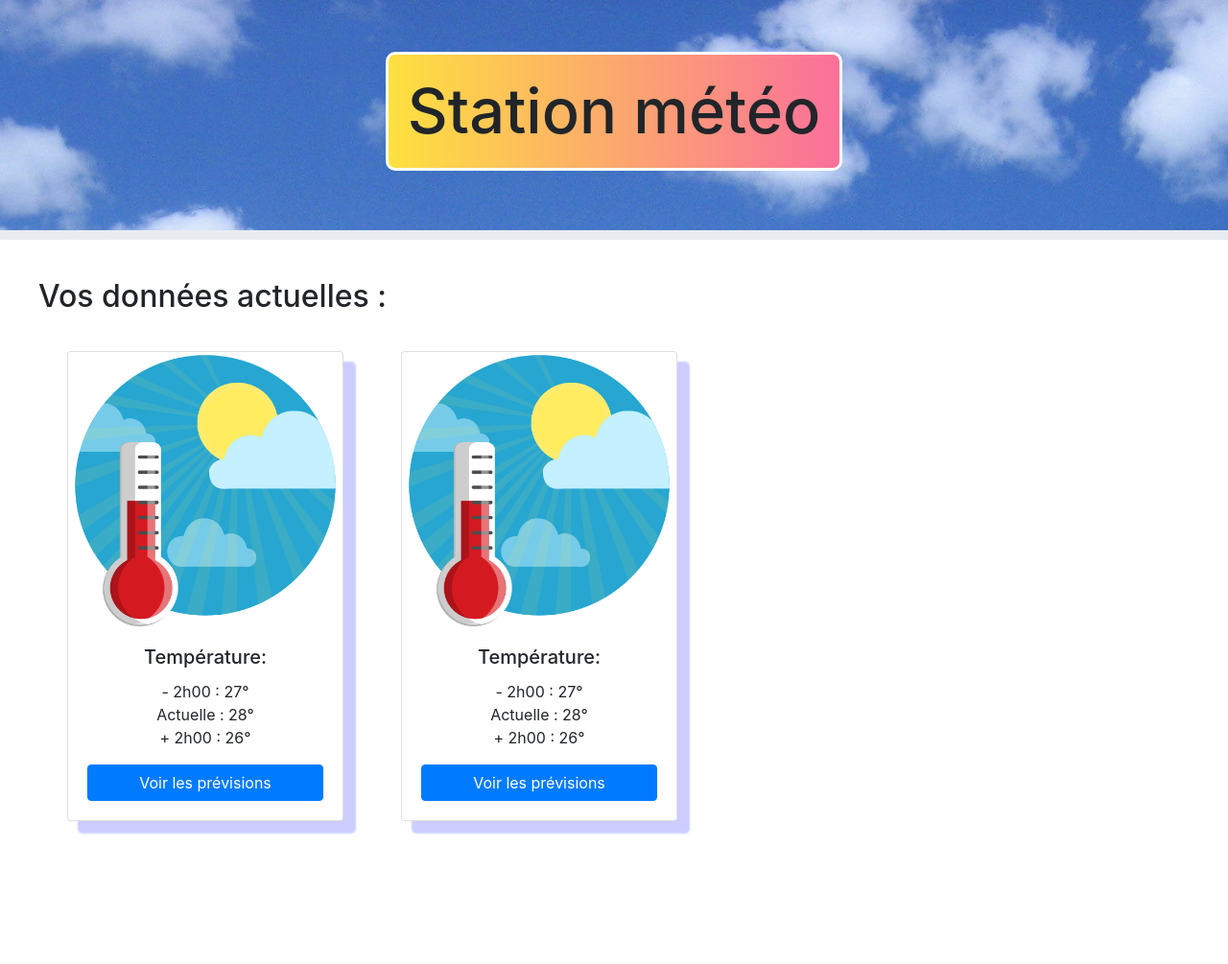
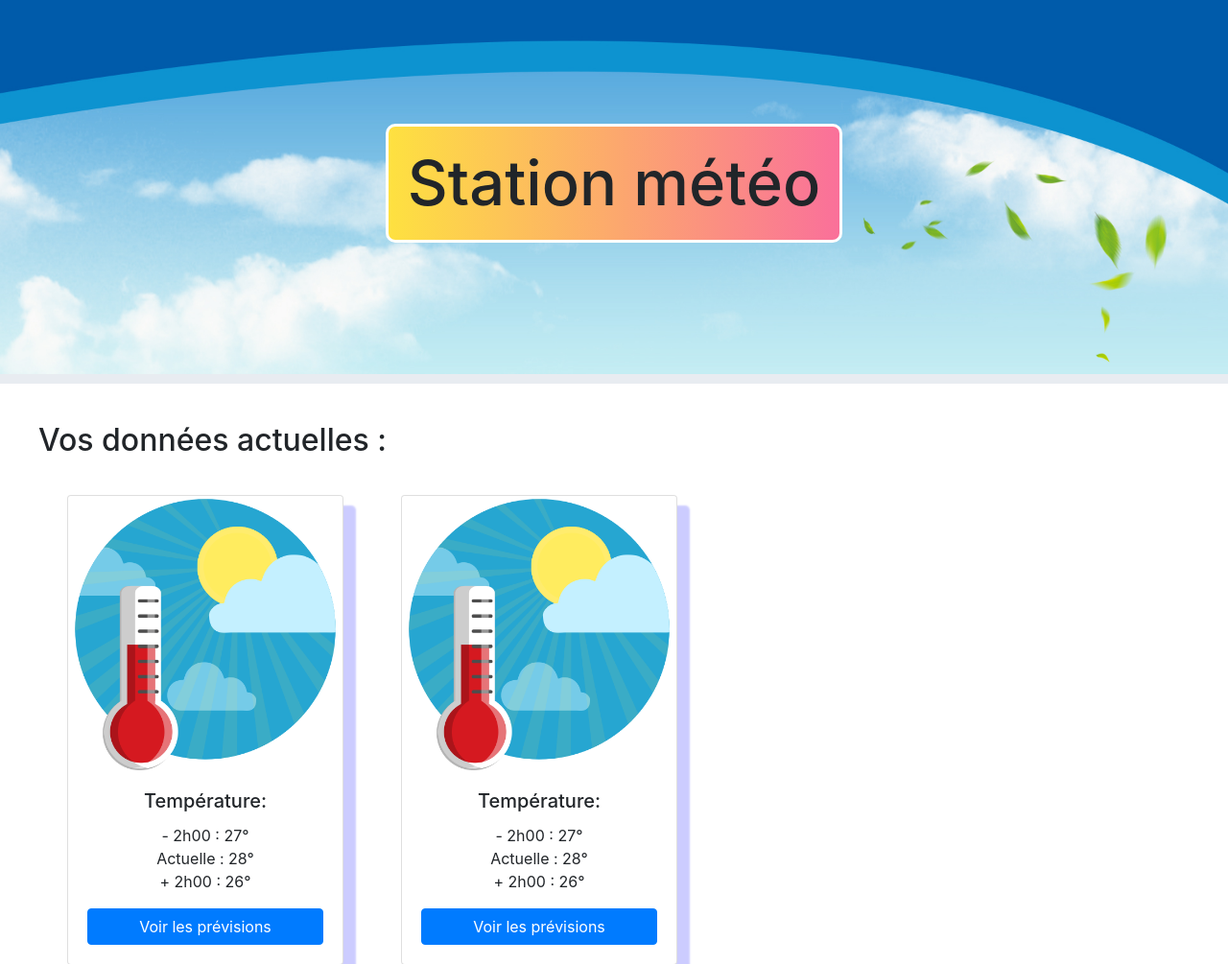
Before and after one commit to vgougeon/iot-programs, a PHP site: page / in a window 1280 px wide. Shown: the top 1005 px of the page at 96% size. Before the commit the page ends 870 px from the top, so only its background shows below. Run offline with PHP 8.4, Linux system fonts and the light colour scheme; some libraries are stand-ins or nearby versions.

Commit message:
interface update

```diff
--- a/interface/assets/style/main.css
+++ b/interface/assets/style/main.css
@@ -6,14 +6,18 @@ body, html{
 
 
 .banner{
+    width: 100%;
+    height: 400px;
 
-    width: 100%;
-    height: 250px;
     display:flex;
     align-items: center;
     justify-content: center;
-    background-image: url("../img/cloud.jpg");
+    background-image: url("../img/bg.jpg");
     border-bottom: solid 10px rgba(232, 236, 241, 1);
+    background-size: 100%;
+
+
+
 }
 
 .banner h1{
@@ -29,9 +33,6 @@ body, html{
     margin : 40px;
 }
 
-.main-title h2{
-    margin-top: 20px;
-}
 
 .sensors{
     display:flex;
```
Also changed, not shown: interface/assets/img/bg.jpg (added).
